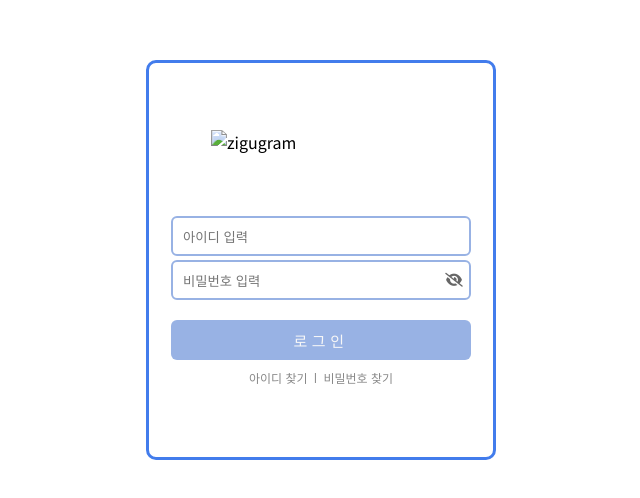
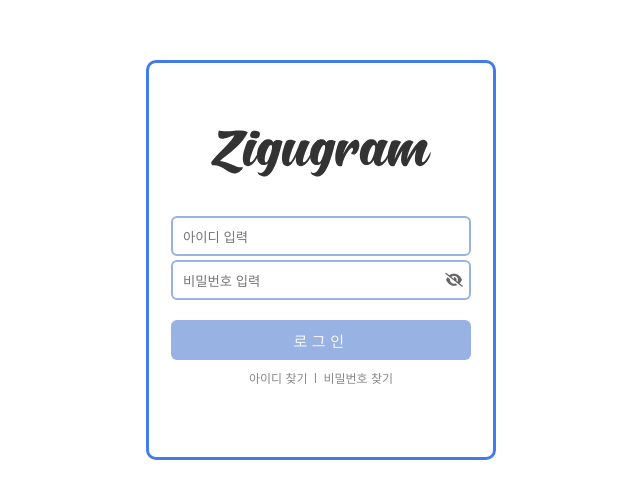
Before and after one commit to jiii-9/zigugram-project, a plain HTML site: page signin/login.html in a window 1280 px wide. Shown: the part 140-638 px from the top of the page, without its empty margins (319-959 px from the left). Drawn offline with Linux system fonts and the light colour scheme.

Commit message:
login page

```diff
--- a/signin/login.html
+++ b/signin/login.html
@@ -28,7 +28,7 @@
     <header class="login">
       <div class="inner">
         <div class="logo">
-          <img src="./image/logo.svg" alt="zigugram" />
+          <img src="../image/logo.svg" alt="zigugram" />
         </div>
 
         <div class="input">
```
Also changed, not shown: index.html (+1 -1 lines).
